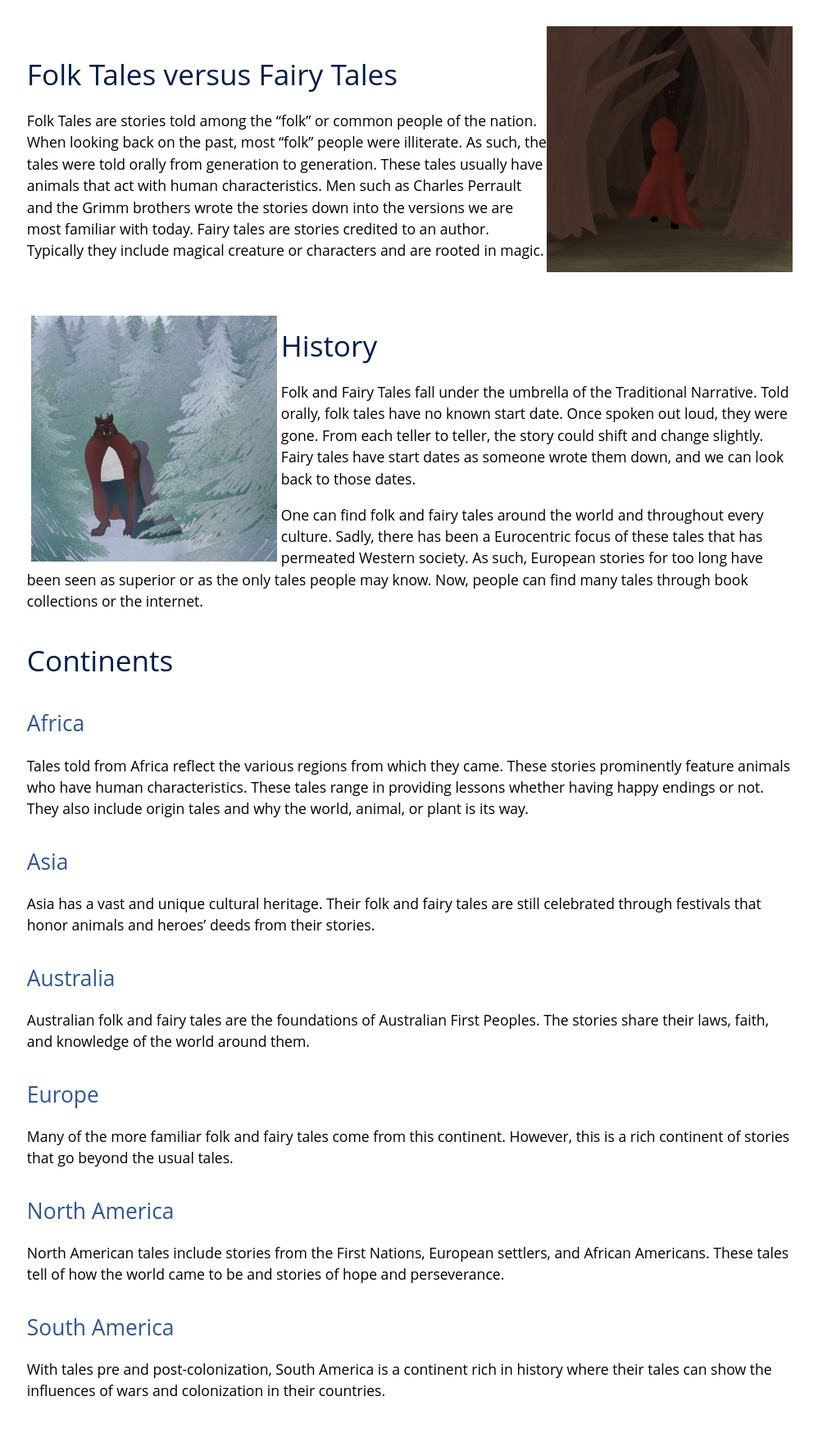
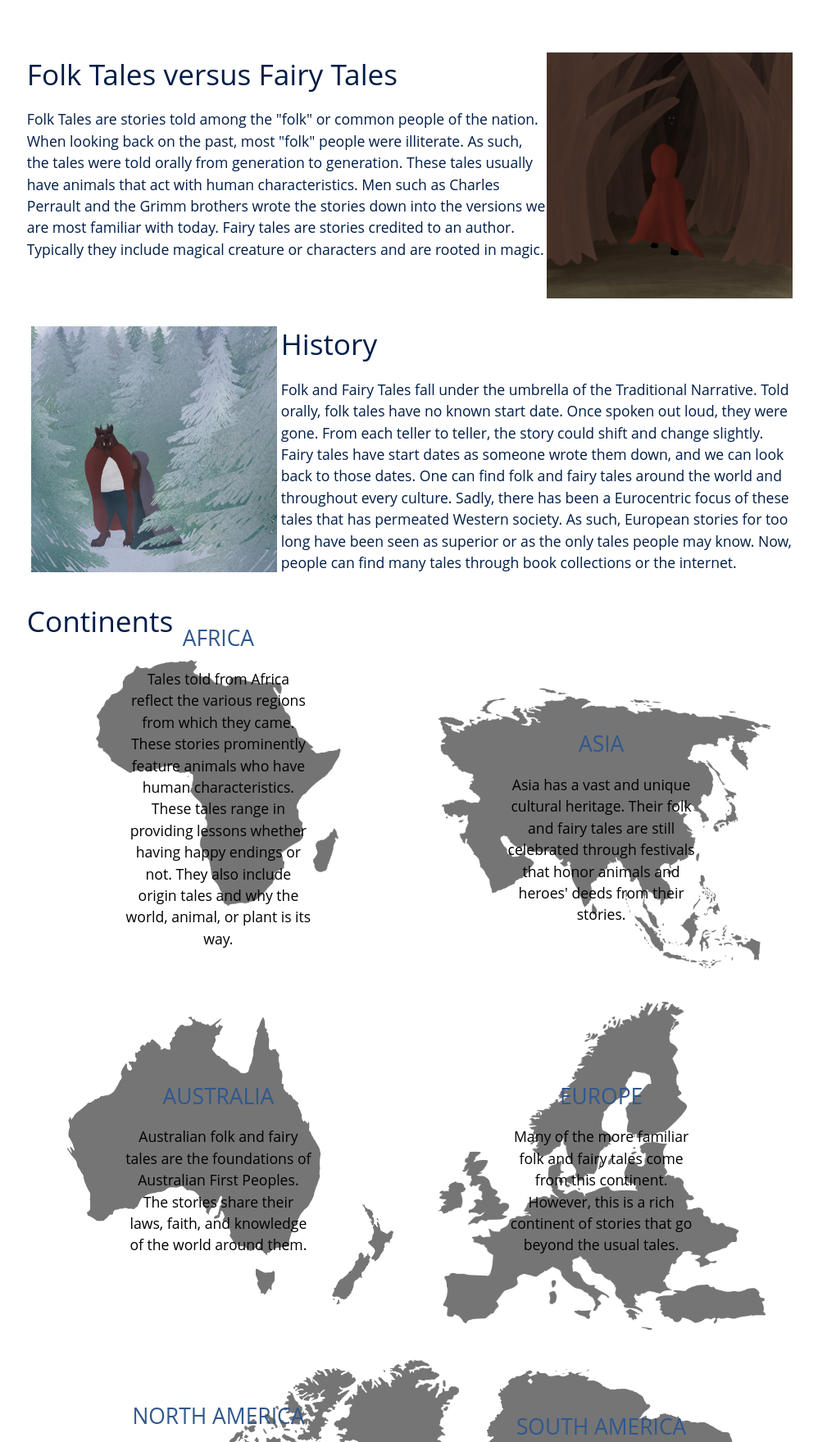
Before and after one commit to michellelaurin/World-of-Tales, a Jekyll site: the page built from index.md, in a window 1280 px wide. Shown: the part 306-2065 px from the top of the page at 82% size, without its empty margins (140-1138 px from the left). Built offline with Jekyll 4.4.1, drawn with Linux system fonts in a browser that asks for light colours; grey boxes are pictures that could not be loaded.

Commit message:
homepage redesign

```diff
--- a/assets/css/custom.css
+++ b/assets/css/custom.css
@@ -177,6 +177,34 @@
     .main-content h1, .main-content h2, .main-content h3, .main-content h4, .main-content h5, .main-content h6 { margin-top: 2rem; margin-bottom: 1rem; font-weight: normal; color: #001D47; }
     .main-content p { margin-bottom: 1em; font-weight: normal; color: #000000; }
 
+    /* Container holding the image and the text */
+    .container {
+      position: relative;
+      text-align: center;
+      color: black;
+    }
+    /* Centered text */
+    .centered {
+      position: absolute;
+      top: 50%;
+      left: 50%;
+      transform: translate(-50%, -50%);
+    }
+
+    /* Three image containers (use 25% for four, and 50% for two, etc) */
+   .column {
+     float: left;
+     width: 50%;
+     padding: 5px;
+   }
+
+   /* Clear floats after image containers */
+   .row::after {
+     content: "";
+     clear: both;
+     display: table;
+   }
+
 .site-footer {
   background-color: transparent;
   background-image: url({{ '/assets/images/map.jpg' | relative_url }});
--- a/index.md
+++ b/index.md
@@ -2,42 +2,65 @@
 title: The World of Folk and Fairy Tales
 layout: default
 ---
-<img src="/assets/images/beware.jpg" alt="A person wearing a red hooded cloak walking into the woods with the outline of a wolf in the distance" style="width:300px; height:300px;" align="right">
+<div><img src="/assets/images/beware.jpg" alt="A person wearing a red hooded cloak walking into the woods with the outline of a wolf in the distance" style="width:300px; height:300px;" align="right">
 <h1>Folk Tales versus Fairy Tales</h1>
 Folk Tales are stories told among the "folk" or common people of the nation. When looking back on the past, most "folk"
-people were illiterate. As such, the tales were told orally from generation to generation. These tales usually have animals that act with human characteristics. Men such as Charles Perrault and the Grimm brothers wrote the stories down into the versions we are most familiar with today. Fairy tales are stories credited to an author. Typically they include magical creature or characters and are rooted in magic.
+people were illiterate. As such, the tales were told orally from generation to generation. These tales usually have animals that act with human characteristics. Men such as Charles Perrault and the Grimm brothers wrote the stories down into the versions we are most familiar with today. Fairy tales are stories credited to an author. Typically they include magical creature or characters and are rooted in magic.</div>
 
 <br>
 
-<img src="/assets/images/winter_walk.jpg" alt="Belle and the Beast walking in the woods on a winter's day" style="width:300px; height:300px; float:left; margin: 5px;">
+<div><img src="/assets/images/winter_walk.jpg" alt="Belle and the Beast walking in the woods on a winter's day" style="width:300px; height:300px; float:left; margin: 5px;">
 <h1>History</h1>
 Folk and Fairy Tales fall under the umbrella of the Traditional Narrative.
 Told orally, folk tales have no known start date. Once spoken out loud, they were gone. From each teller to teller, the story could shift and change slightly. Fairy tales have start dates as someone wrote them down, and we can look back to those dates.
 
-One can find folk and fairy tales around the world and throughout every culture. Sadly, there has been a Eurocentric focus of these tales that has permeated Western society. As such, European stories for too long have been seen as superior or as the only tales people may know. Now, people can find many tales through book collections or the internet.
+One can find folk and fairy tales around the world and throughout every culture. Sadly, there has been a Eurocentric focus of these tales that has permeated Western society. As such, European stories for too long have been seen as superior or as the only tales people may know. Now, people can find many tales through book collections or the internet.</div>
 
 <h1>Continents</h1>
 
-<h2><a href="{{'/africa/' | relative_url}}">Africa</a></h2>
+<div class="row">
+<div class="column">
+  <div class="container">
+    <img src="/assets/images/africa.png" alt="Africa" style="width:300px; height:300px;">
+    <div class="centered"><h2><a href="{{'/africa/' | relative_url}}">AFRICA</a></h2>Tales told from Africa reflect the various regions from which they came. These stories prominently feature animals who have human characteristics. These tales range in providing lessons whether having happy endings or not. They also include origin tales and why the world, animal, or plant is its way.</div>
+  </div>
+  </div>
+<div class="column">
+  <div class="container">
+    <img src="/assets/images/asia.png" alt="Asia" style="width:500px; height:400px;">
+    <div class="centered"><h2><a href="{{'/asia/' | relative_url}}">ASIA</a></h2>Asia has a vast and unique cultural heritage. Their folk and fairy tales are still celebrated through festivals that honor animals and heroes' deeds from their stories.</div>
+  </div>
+</div>
+</div>
 
-Tales told from Africa reflect the various regions from which they came. These stories prominently feature animals who have human characteristics. These tales range in providing lessons whether having happy endings or not. They also include origin tales and why the world, animal, or plant is its way.
+<div class="row">
+<div class="column">
+  <div class="container">
+    <img src="/assets/images/australia.png" alt="Australia and New Zealand" style="width:500px; height:400px;">
+    <div class="centered"><h2><a href="{{'/australia/' | relative_url}}">AUSTRALIA</a></h2>Australian folk and fairy tales are the foundations of Australian First Peoples. The stories share their laws, faith, and knowledge of the world around them.</div>
+  </div>
+  </div>
 
-<h2><a href="{{'/asia/' | relative_url}}">Asia</a></h2>
+<div class="column">
+  <div class="container">
+    <img src="/assets/images/europe.png" alt="Europe" style="width:400px; height:400px;">
+    <div class="centered"><h2><a href="{{'/europe/' | relative_url}}">EUROPE</a></h2>Many of the more familiar folk and fairy tales come from this continent. However, this is a rich continent of stories that go beyond the usual tales.</div>
+  </div>
+  </div>
+</div>
 
-Asia has a vast and unique cultural heritage. Their folk and fairy tales are still celebrated through festivals that honor animals and heroes' deeds from their stories.
+<div class="row">
+<div class="column">
+  <div class="container">
+    <img src="/assets/images/north_america.png" alt="North America" style="width:600px; height:400px;">
+    <div class="centered"><h2><a href="{{'/northamerica/' | relative_url}}">NORTH AMERICA</a></h2>North American tales include stories from the First Nations, European settlers, and African Americans. These tales tell of how the world came to be and stories of hope and perseverance.</div>
+  </div>
+  </div>
 
-<h2><a href="{{'/australia/' | relative_url}}">Australia</a></h2>
-
-Australian folk and fairy tales are the foundations of Australian First Peoples. The stories share their laws, faith, and knowledge of the world around them.
-
-<h2><a href="{{'/europe/' | relative_url}}">Europe</a></h2>
-
-Many of the more familiar folk and fairy tales come from this continent. However, this is a rich continent of stories that go beyond the usual tales.
-
-<h2><a href="{{'/northamerica/' | relative_url}}">North America</a></h2>
-
-North American tales include stories from the First Nations, European settlers, and African Americans. These tales tell of how the world came to be and stories of hope and perseverance.
-
-<h2><a href="{{'/southamerica/' | relative_url}}">South America</a></h2>
-
-With tales pre and post-colonization, South America is a continent rich in history where their tales can show the influences of wars and colonization in their countries.
+<div class="column">
+  <div class="container">
+    <img src="/assets/images/south_america.png" alt="South America" style="width:400px; height:400px;">
+    <div class="centered"><h2><a href="{{'/southamerica/' | relative_url}}">SOUTH AMERICA</a></h2>With tales pre and post-colonization, South America is a continent rich in history where their tales can show the influences of wars and colonization in their countries.</div>
+  </div>
+  </div>
+</div>
```
Also changed, not shown: assets/images/africa.jpg (added), assets/images/africa.png (added), assets/images/asia.png (added), assets/images/australia.png (added), assets/images/europe.png (added), assets/images/north_america.png (added), assets/images/south_america.png (added).
